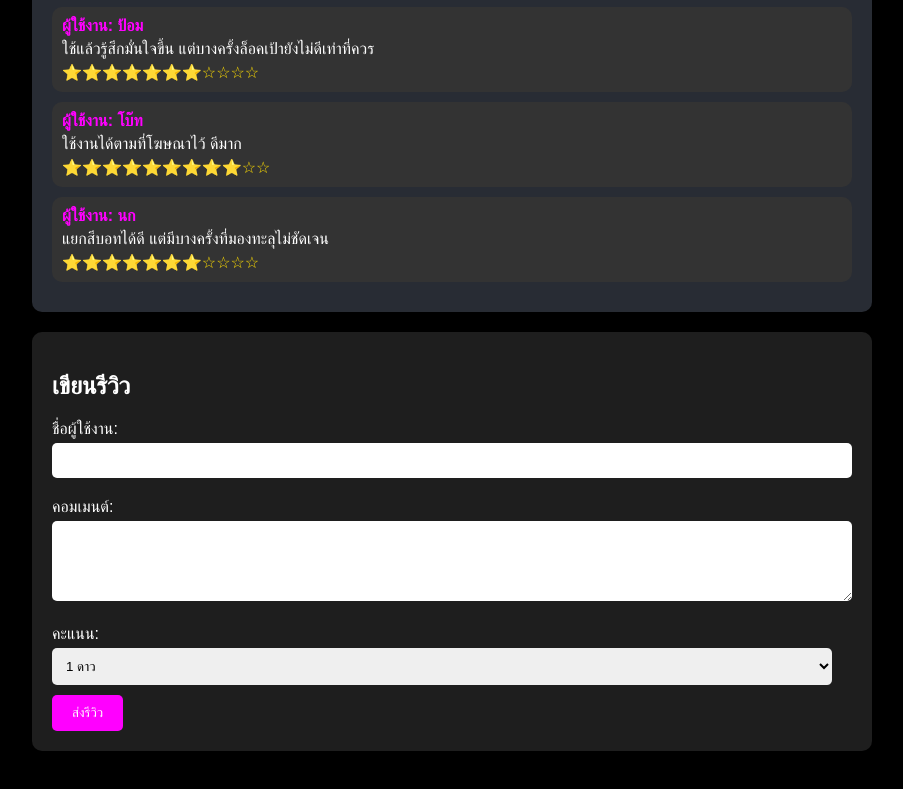
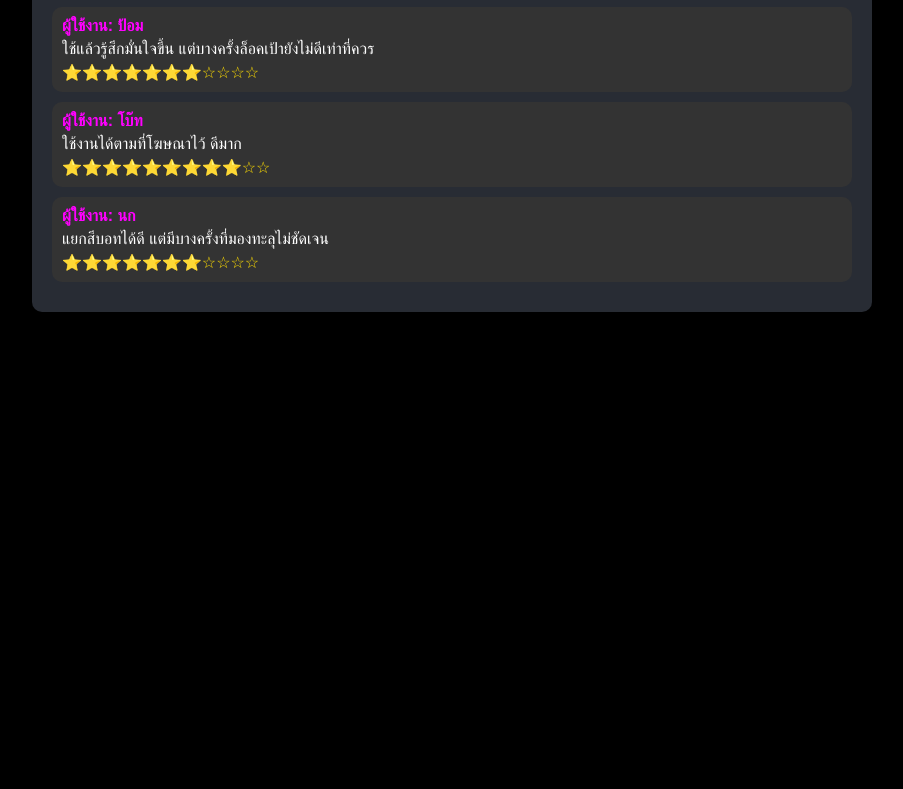
Before and after one commit to nonoto999t/pubg-cheat, a plain HTML site: page index.html in a window 1280 px wide. Shown: the part 1947-2736 px from the top of the page, without its empty margins (188-1091 px from the left). After the commit the page ends 2307 px from the top, so only its background shows below. Drawn offline with Linux system fonts and the light colour scheme.

Commit message:
Update index.html

```diff
--- a/index.html
+++ b/index.html
@@ -1,5 +1,6 @@
 <!DOCTYPE html>
 <html lang="en">
+
 <head>
   <meta charset="UTF-8">
   <meta name="viewport" content="width=device-width, initial-scale=1.0">
@@ -13,18 +14,22 @@
       color: #fff;
       font-family: Arial, sans-serif;
     }
+
     .container {
       text-align: center;
       padding: 20px;
     }
+
     .header {
       background-color: #282c34;
       padding: 20px;
       border-radius: 10px;
     }
+
     .header h1 {
       color: #00ff00;
     }
+
     .content {
       background-color: #1e1e1e;
       padding: 20px;
@@ -32,16 +37,20 @@
       border-radius: 10px;
       max-width: 800px;
     }
+
     .content h2 {
       color: #ff00ff;
     }
+
     .content ul {
       list-style-type: none;
       padding: 0;
     }
+
     .content li {
       padding: 10px 0;
     }
+
     .content a {
       display: inline-block;
       margin-top: 20px;
@@ -51,12 +60,14 @@
       text-decoration: none;
       border-radius: 5px;
     }
+
     .content img {
       width: 100%;
       height: auto;
       border-radius: 10px;
       margin-top: 20px;
     }
+
     .reviews {
       background-color: #282c34;
       padding: 20px;
@@ -64,6 +75,7 @@
       border-radius: 10px;
       max-width: 800px;
     }
+
     .review {
       text-align: left;
       margin: 10px 0;
@@ -71,47 +83,22 @@
       background-color: #333;
       border-radius: 10px;
     }
+
     .review h4 {
       margin: 0;
       color: #ff00ff;
     }
+
     .review p {
       margin: 5px 0;
     }
+
     .stars {
       color: #ffdd00;
     }
-        .review-form {
-            background-color: #1e1e1e;
-            padding: 20px;
-            margin: 20px auto;
-            border-radius: 10px;
-            max-width: 800px;
-            text-align: left;
-        }
-        .review-form label {
-            display: block;
-            margin: 10px 0 5px;
-        }
-        .review-form input, .review-form textarea, .review-form select {
-            width: calc(100% - 20px);
-            padding: 10px;
-            margin-bottom: 10px;
-            border-radius: 5px;
-            border: none;
-        }
-        .review-form button {
-            display: inline-block;
-            padding: 10px 20px;
-            color: #fff;
-            background-color: #ff00ff;
-            text-decoration: none;
-            border-radius: 5px;
-            border: none;
-            cursor: pointer;
-        }
   </style>
 </head>
+
 <body>
   <div class="container">
     <div class="header">
@@ -120,7 +107,8 @@
     <div class="content">
       <h2>เกมส์ PLAYERUNKNOWN'S BATTLEGROUNDS</h2>
       <p>กันโปร BattlEye</p>
-            <a href="https://www.facebook.com/marketplace/item/1568815713676322/?ref=marketplace_profile&referral_code=undefined" target="_blank">เช่าโปรคลิกเลย</a>
+      <a href="https://www.facebook.com/marketplace/item/1568815713676322/?ref=marketplace_profile&referral_code=undefined"
+        target="_blank">เช่าโปรคลิกเลย</a>
       <h3>ความสามารถ</h3>
       <ul>
         <li>+ มองทะลุ ล็อคเป้า เช็คคนส่อง</li>
@@ -182,32 +170,7 @@
         <div class="stars">⭐⭐⭐⭐⭐⭐⭐☆☆☆☆</div>
       </div>
     </div>
-        <div class="review-form">
-            <h2>เขียนรีวิว</h2>
-            <form>
-                <label for="username">ชื่อผู้ใช้งาน:</label>
-                <input type="text" id="username" name="username" required>
-
-                <label for="comment">คอมเมนต์:</label>
-                <textarea id="comment" name="comment" rows="4" required></textarea>
-
-                <label for="rating">คะแนน:</label>
-                <select id="rating" name="rating" required>
-                    <option value="1">1 ดาว</option>
-                    <option value="2">2 ดาว</option>
-                    <option value="3">3 ดาว</option>
-                    <option value="4">4 ดาว</option>
-                    <option value="5">5 ดาว</option>
-                    <option value="6">6 ดาว</option>
-                    <option value="7">7 ดาว</option>
-                    <option value="8">8 ดาว</option>
-                    <option value="9">9 ดาว</option>
-                    <option value="10">10 ดาว</option>
-                </select>
-
-                <button type="submit">ส่งรีวิว</button>
-            </form>
-        </div>
   </div>
 </body>
+
 </html>
```
Lines whose indentation alone changed are shown as unchanged.
